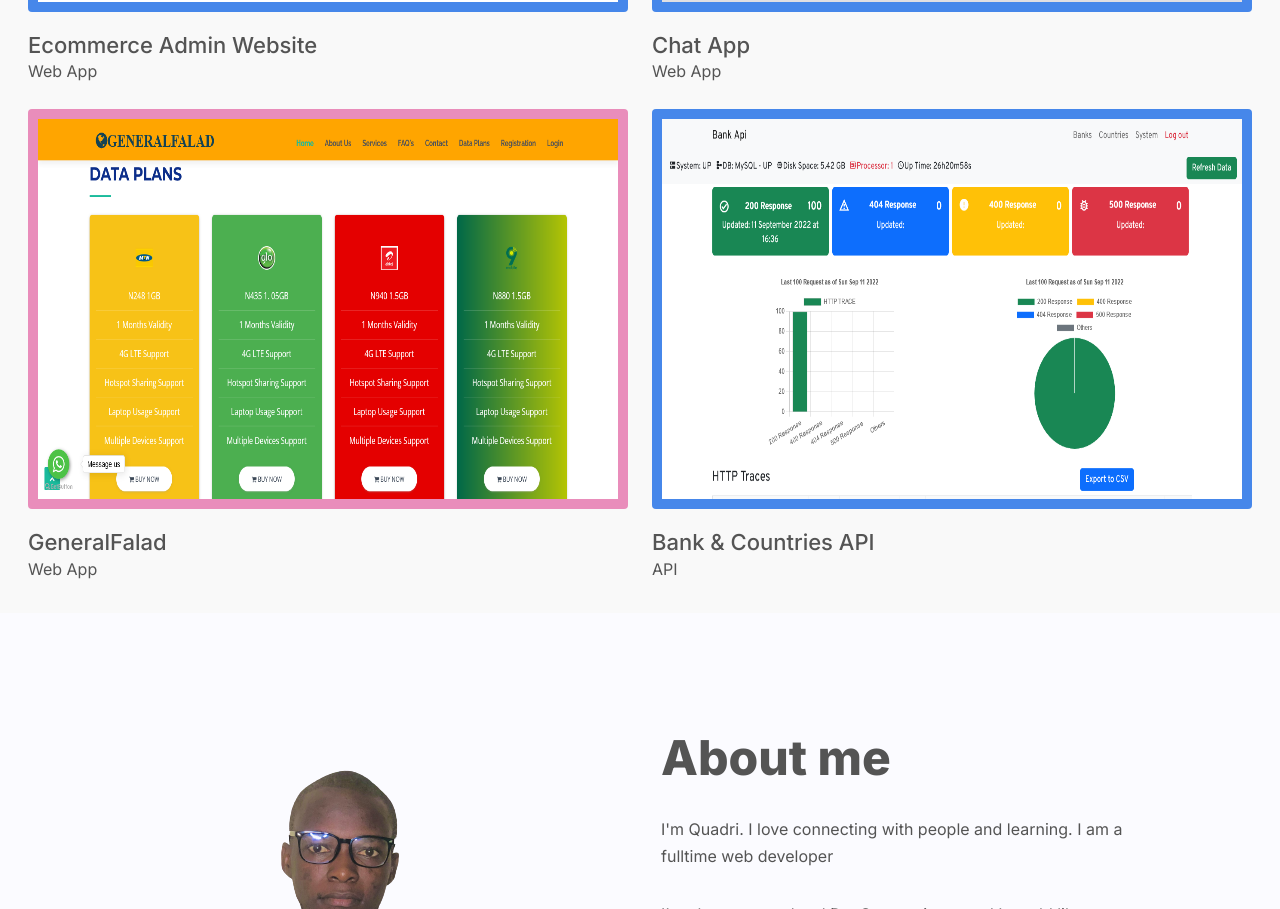
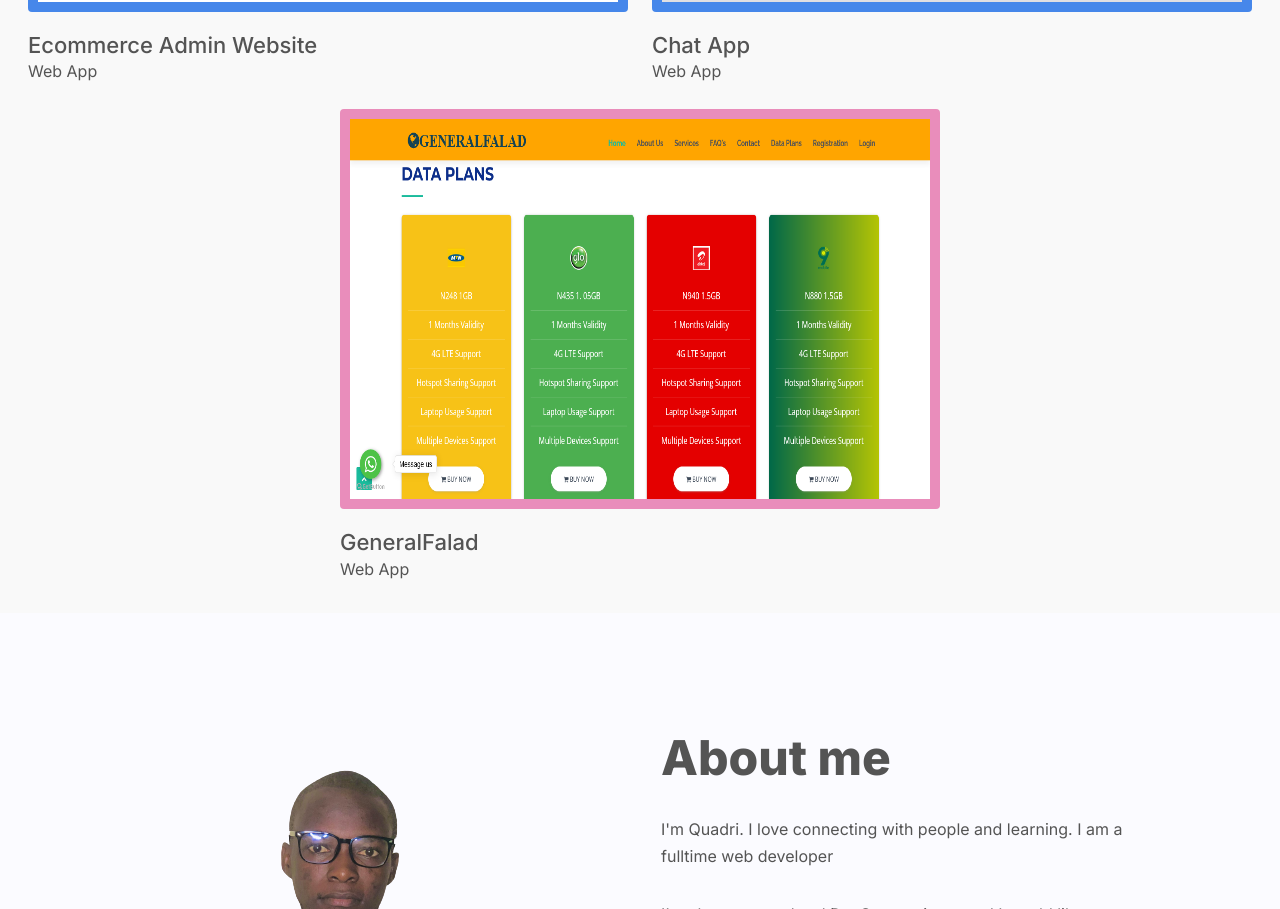
Before and after one commit to Abdqadr1/portfolio, a React (Create React App) app: page / in a window 1280 px wide. Shown: the part 2336-3245 px from the top of the page. Built offline with nearby package versions, Linux system fonts and the light colour scheme.

Commit message:
chat railway app

```diff
--- a/src/components/allproject.js
+++ b/src/components/allproject.js
@@ -45,9 +45,9 @@
         type: "Web App",
         images: [portfolio61, portfolio62],
         client: "Personal Project",
-        url: "http://ecommerce.eba-wbrsjscb.us-east-1.elasticbeanstalk.com/",
+        url: "https://qadr-chat.up.railway.app/",
         description: "An ecommerce website just like jumia for buying and selling of different kinds of goods.",
-        contribution: "This is a personal project i did to showcase my knowledge of react library and spring Boot ( Websocket, MongoDB, and Security). The website features jwt authentication for user authentication and authorization, Amazon S3, Mongo database. The website was deployed to AWS ElasticBeanStalk"
+        contribution: "This is a personal project i did to showcase my knowledge of react library and spring Boot ( Websocket, MongoDB, and Security). The website features jwt authentication for user authentication and authorization, Amazon S3, Mongo database. The website was deployed to Railway"
     },
     {
         name: "GeneralFalad",
@@ -58,15 +58,15 @@
         description: "A website for easy payment of airtime, data and utility bills. Convert airtime to cash in Nigeria, Make payment with airtime, Send and receive payment in Nigeria with airtime",
         contribution: "I was in charge of maintaining the website for 7+ months. During my time, I was tasked with adding new features (e.g transferring fund between users, new payment system with Paystack API, and more) to the website and fixing bugs."
     },
-    {
-        name: "Bank & Countries API",
-        type: "API",
-        images: [portfolio31, portfolio32],
-        client: "Personal Project",
-        url: "http://api-env.eba-irpspqyp.us-east-1.elasticbeanstalk.com/docs",
-        description: "A REST Api for all the countries in the world and all the local banks in Nigeria",
-        contribution: "Spring REST API with MySQL database and a react app for monitoring the api with the help of spring actuator."
-    }
+    // {
+    //     name: "Bank & Countries API",
+    //     type: "API",
+    //     images: [portfolio31, portfolio32],
+    //     client: "Personal Project",
+    //     url: "http://api-env.eba-irpspqyp.us-east-1.elasticbeanstalk.com/docs",
+    //     description: "A REST Api for all the countries in the world and all the local banks in Nigeria",
+    //     contribution: "Spring REST API with MySQL database and a react app for monitoring the api with the help of spring actuator."
+    // }
 ]
 
 export default projects;
```
